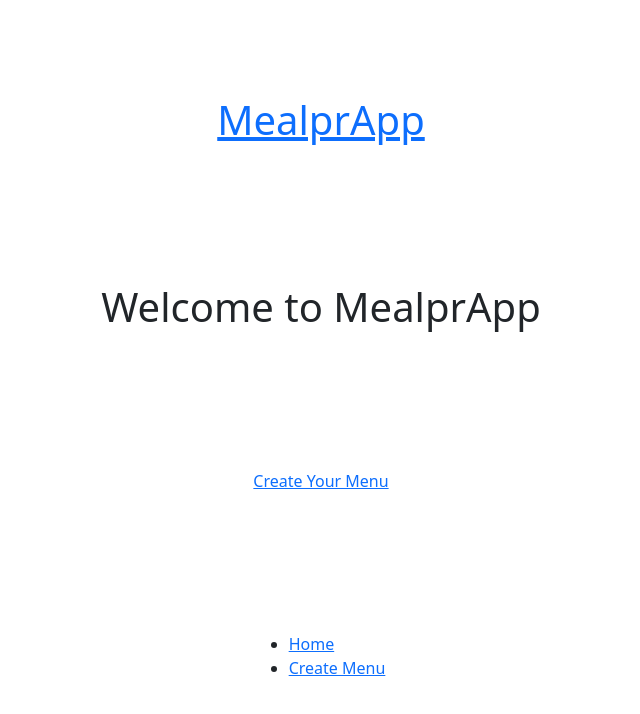
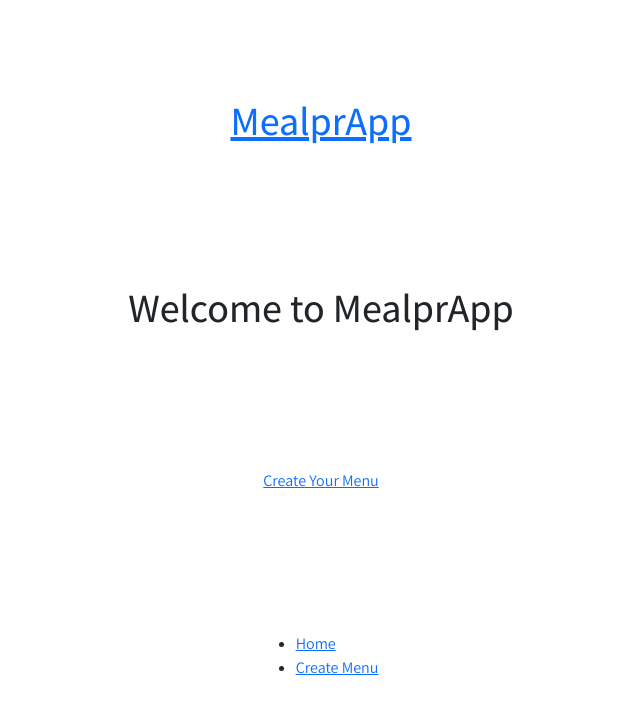
Before and after one commit to Hainebach/MealprApp, a Next.js app: page / in a window 1280 px wide. Shown: the top 714 px of the page, without its empty margins (319-959 px from the left). Built offline with nearby package versions, Linux system fonts and the light colour scheme.

Commit message:
change font

```diff
--- a/package.json
+++ b/package.json
@@ -15,6 +15,7 @@
     "next": "14.1.4",
     "openai": "^4.37.1",
     "react": "^18",
+    "react-bootstrap": "^2.10.2",
     "react-dom": "^18",
     "sass": "^1.75.0",
     "zustand": "^4.5.2"
--- a/src/pages/_app.js
+++ b/src/pages/_app.js
@@ -1,7 +1,13 @@
 import "bootstrap/dist/css/bootstrap.min.css";
+import "@/styles/globals.scss";
+import { Assistant } from "next/font/google";
 
-import "@/styles/globals.scss";
+const assistant = Assistant({ subsets: ["latin"] });
 
 export default function App({ Component, pageProps }) {
-  return <Component {...pageProps} />;
+  return (
+    <main className={assistant.className}>
+      <Component {...pageProps} />
+    </main>
+  );
 }
--- a/src/pages/index.js
+++ b/src/pages/index.js
@@ -1,9 +1,10 @@
 import Link from "next/link";
 import Layout from "../../component/Layout/Layout";
 import styles from "@/styles/Home.module.scss";
+
 export default function Home() {
   return (
-    <main className={`${styles.main}`}>
+    <main className={`${styles.main} `}>
       <Layout>
         <h1>Welcome to MealprApp</h1>
         <Link href="/create-menu">Create Your Menu</Link>
```
Also changed, not shown: 1 other file (tests, documents, lock files or other folders).
